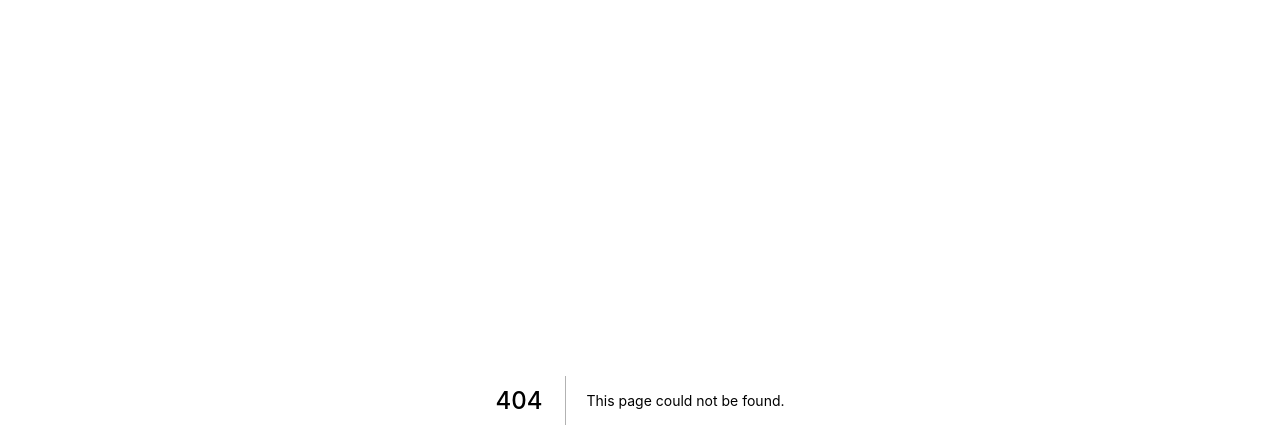
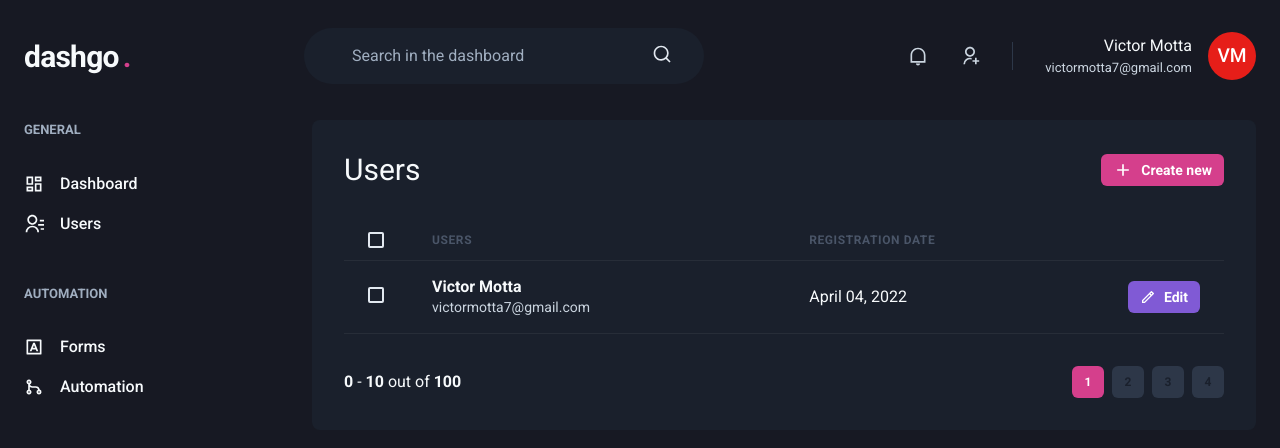
Before and after one commit to mottapng/next-dashboard, a Next.js app: page /users in a window 1280 px wide. Before the commit this address had no page. Shown: the top 448 px of the page. Built offline with nearby package versions, Linux system fonts and the light colour scheme.

Commit message:
users page/pagination component

```diff
--- /dev/null
+++ b/src/components/Pagination.tsx
@@ -0,0 +1,28 @@
+import { Box, Button, HStack } from '@chakra-ui/react'
+import React from 'react'
+
+export const Pagination = () => {
+  return (
+    <HStack spacing="6" mt="8" justify="space-between" align="center">
+      <Box>
+        <strong>0</strong> - <strong>10</strong> out of <strong>100</strong>
+      </Box>
+      <HStack spacing="2">
+
+        <Button size="sm" fontSize="xs" w="4" colorScheme="pink" disabled _disabled={{ bg: 'pink.500', cursor: 'default' }}>
+          1
+        </Button>
+        <Button size="sm" fontSize="xs" w="4" bg="gray.700" _hover={{ bg: 'gray.500' }}>
+          2
+        </Button>
+        <Button size="sm" fontSize="xs" w="4" bg="gray.700" _hover={{ bg: 'gray.500' }}>
+          3
+        </Button>
+        <Button size="sm" fontSize="xs" w="4" bg="gray.700" _hover={{ bg: 'gray.500' }}>
+          4
+        </Button>
+
+      </HStack>
+    </HStack>
+  )
+}
--- /dev/null
+++ b/src/pages/users/index.tsx
@@ -0,0 +1,60 @@
+import { Box, Button, Checkbox, Flex, Heading, Icon, Table, Tbody, Td, Text, Th, Thead, Tr } from "@chakra-ui/react"
+import { RiAddLine, RiPencilLine } from "react-icons/ri"
+import { Header } from "../../components/Header"
+import { Pagination } from "../../components/Pagination"
+import { Sidebar } from "../../components/Sidebar"
+
+const UserList = () => {
+  return (
+    <Box>
+      <Header />
+      <Flex w="100%" my="6" maxWidth={1480} mx="auto" px="6">
+        <Sidebar />
+        <Box flex="1" borderRadius={8} bg="gray.800" p="8">
+          <Flex mb="8" justify="space-between" align="center">
+            <Heading size="lg" fontWeight="normal">Users</Heading>
+            <Button as="a" size="sm" fontSize="sm" colorScheme="pink" leftIcon={<Icon as={RiAddLine} fontSize="20" />}>
+              Create new
+            </Button>
+          </Flex>
+          <Table colorScheme="whiteAlpha">
+            <Thead>
+              <Tr>
+                <Th px="6" color="gray.300" w="8">
+                  <Checkbox colorScheme="pink" />
+                </Th>
+                <Th>Users</Th>
+                <Th>Registration date</Th>
+                <Th w="8"></Th>
+              </Tr>
+            </Thead>
+            <Tbody>
+              <Tr>
+                <Td px="6">
+                  <Checkbox colorScheme="pink" />
+                </Td>
+                <Td>
+                  <Box>
+                    <Text fontWeight="bold">Victor Motta</Text>
+                    <Text fontSize="sm" color="gray.300">victormotta7@gmail.com</Text>
+                  </Box>
+                </Td>
+                <Td>April 04, 2022</Td>
+                <Td>
+                  <Button as="a" size="sm" fontSize="sm" colorScheme="purple" leftIcon={<Icon as={RiPencilLine} fontSize="16" />}>
+                    Edit
+                  </Button>
+                </Td>
+              </Tr>
+            </Tbody>
+          </Table>
+
+          <Pagination />
+
+        </Box>
+      </Flex>
+    </Box>
+  )
+}
+
+export default UserList
```
